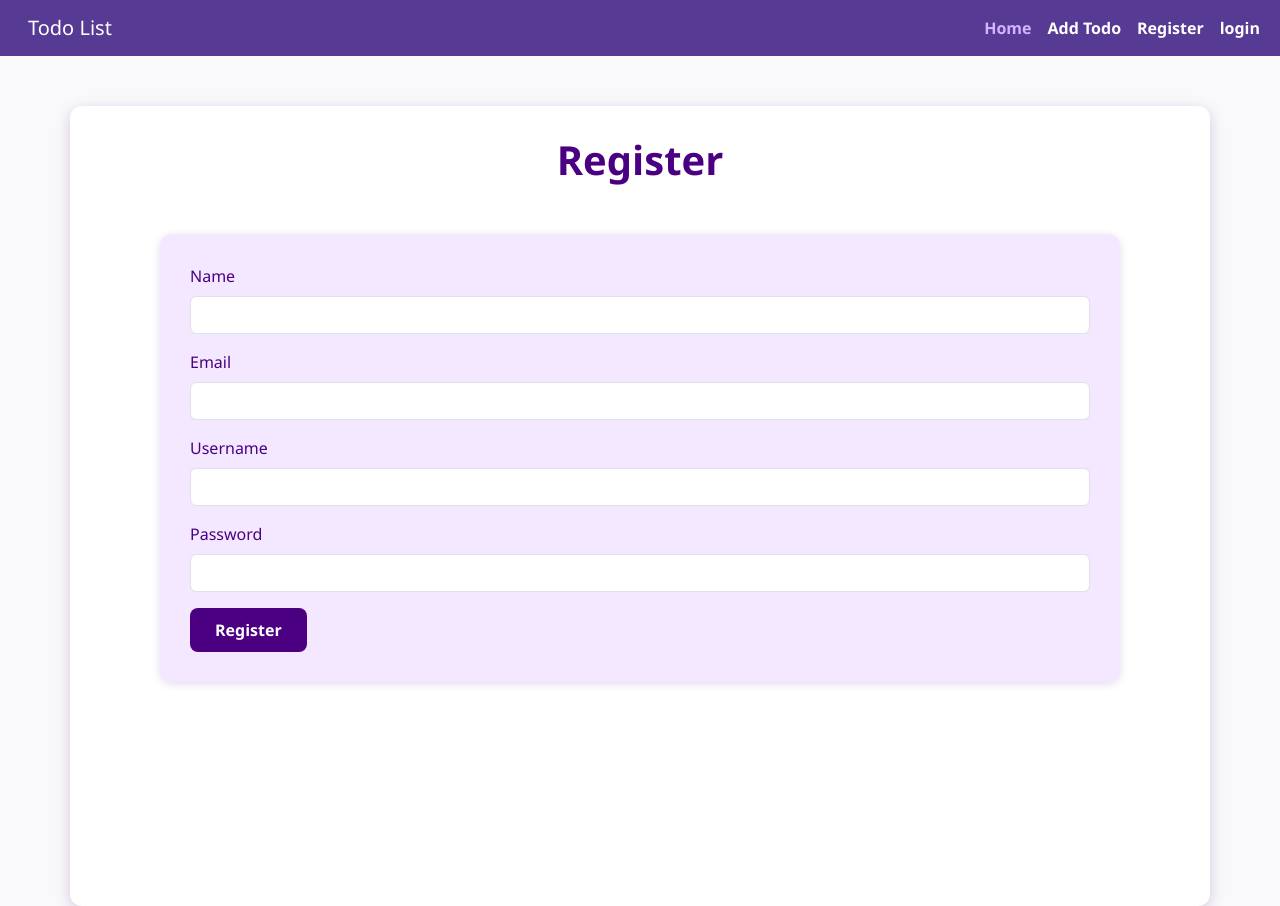
After one commit to Shahnazaqsa/Todo-list, a Flask app: page /register in a window 1280 px wide. The commit adds this page. Run offline with Flask 3, Linux system fonts and the light colour scheme.

Commit message:
Updated Project

```diff
--- a/app.py
+++ b/app.py
@@ -1,8 +1,10 @@
-from flask import Flask, render_template, request, redirect, flash
+from flask import Flask, render_template, request, redirect, flash, session
 from flask_sqlalchemy import SQLAlchemy
 import math
 import json
 import pymysql
+from werkzeug.security import generate_password_hash , check_password_hash
+from flask_login import UserMixin, LoginManager, login_required , login_user , logout_user , current_user
 
 
 with open("main.json", "r") as c:
@@ -17,17 +19,46 @@ db = SQLAlchemy(app)
 
 from flask import jsonify
 
+class Users(db.Model , UserMixin):
+    id = db.Column(db.Integer, primary_key=True)
+    name = db.Column(db.String(160), nullable=False)
+    email = db.Column(db.String(200), default=False)
+    username = db.Column(db.String(160), nullable=False , unique = True)
+    password = db.Column(db.String(200), nullable = False)
+
+
 class Todo(db.Model):
     sno = db.Column(db.Integer, primary_key=True)
     title = db.Column(db.String(160), nullable=False)
     desc = db.Column(db.String(160), nullable=False)
     done = db.Column(db.Boolean, default=False)
 
+    user_id = db.Column(db.Integer, db.ForeignKey('users.id'))  # link to Users
+
+    user = db.relationship('Users', backref='todos')
+
+# initialize Login manager
+
+login_manager = LoginManager()
+login_manager.init_app(app)
+login_manager.login_view = 'login'
+
+# load user by id
+
+@login_manager.user_loader
+def load_user(user_id):
+    return Users.query.get(int(user_id))
+
 
 @app.route("/")
 def home():
+    return render_template("index.html")
 
-    todo_list = Todo.query.filter_by().all()
+@app.route("/dash")
+@login_required
+def dash():
+
+    todo_list = Todo.query.filter_by(user_id=current_user.id).all()
     last = math.ceil(len(todo_list) / int(paras["no_of_todos"]))
 
     page = request.args.get("page")
@@ -53,37 +84,120 @@ def home():
         prev = "/?page=" + str(page - 1)
 
     return render_template(
-        "index.html", paras=paras, todo_list=todo_list, prev=prev, next=next
+        "dash.html", paras=paras, todo_list=todo_list, prev=prev, next=next
     )
 
-
-@app.route("/add", methods=["GET", "POST"])
-def add_todo():
+@app.route("/register", methods = ["GET", "POST"])
+def register():
     if request.method == "POST":
-        title = request.form.get("title")
-        desc = request.form.get("desc")
-        entry = Todo(title=title, desc=desc)
-        db.session.add(entry)
-        db.session.commit()
-        flash(
-            """<div class="alert alert-success alert-dismissible fade show" role="alert">
-                <strong>Successfully added!</strong> Your task is successfully added to the list.
+        name = request.form.get("name")
+        email = request.form.get("email")
+        username = request.form.get("username")
+        new_password = request.form.get("password")
+        password = generate_password_hash(new_password)
+        existing_user = Users.query.filter_by(username = username).first()
+        if existing_user:
+             flash(
+            """<div class="alert alert-danger alert-dismissible fade show" role="alert">
+                <strong>Already Exist</strong> This Username is already exist. Try another!
                 <button type="button" class="btn-close" data-bs-dismiss="alert" aria-label="Close"></button>
                 </div>""",
             "html",
         )
+             return redirect("/register")
+        else:
+            user = Users(name = name , email = email , username = username , password = password)
+            db.session.add(user)
+            db.session.commit()
+            flash(
+                """<div class="alert alert-success alert-dismissible fade show" role="alert">
+                    <strong>Successfully Registered!</strong> Registration Complete
+                    <button type="button" class="btn-close" data-bs-dismiss="alert" aria-label="Close"></button>
+                    </div>""",
+                "html",
+            )
+            return redirect("/login")
+    return render_template("register.html")
+
+@app.route("/login", methods = ["GET", "POST"])
+def login():
+    if request.method == "POST":
+        username = request.form.get('username')
+        password = request.form.get('password')
+
+        user = Users.query.filter_by(username = username).first()
+
+        if user and check_password_hash(user.password, password):
+            login_user(user)
+            session["user_id"] = user.id
+            session["username"]= user.username
+
+            flash(
+                """<div class="alert alert-success alert-dismissible fade show" role="alert">
+                    <strong>Login Successfully!</strong>
+                    <button type="button" class="btn-close" data-bs-dismiss="alert" aria-label="Close"></button>
+                    </div>""",
+                "html",
+            )
+            return redirect("/dash")
+
+        else:
+            flash(
+                """<div class="alert alert-danger alert-dismissible fade show" role="alert">
+                    <strong>Invalid Username or Password!</strong> Try Again
+                    <button type="button" class="btn-close" data-bs-dismiss="alert" aria-label="Close"></button>
+                    </div>""",
+                "html",
+            )
+            return redirect("/login")
+    return render_template("login.html")
+
+@app.route("/add", methods=["GET", "POST"])
+@login_required
+def add_todo():
+    if "user_id" not in session:
+        flash(
+                """<div class="alert alert-warning alert-dismissible fade show" role="alert">
+                    <strong>Please Login to Add Todos</strong>
+                    <button type="button" class="btn-close" data-bs-dismiss="alert" aria-label="Close"></button>
+                    </div>""",
+                "html",
+            )
+        return redirect("/login")
+    if request.method == "POST":
+        title = request.form.get("title")
+        desc = request.form.get("desc")
+
+        todo = Todo(title = title , desc = desc , user_id = session['user_id'])
+        db.session.add(todo)
+        db.session.commit()
+
+        flash("""<div class="alert alert-warning alert-dismissible fade show" role="alert">
+                    <strong>Todo Added Successfully</strong>
+                    <button type="button" class="btn-close" data-bs-dismiss="alert" aria-label="Close"></button>
+                    </div>""",
+                "html",)
+        return redirect("/dash")
+
 
     return render_template("add.html")
 
 
 @app.route("/delete/<string:sno>", methods=["GET", "POST"])
+@login_required
 def delete(sno):
     todo_list = Todo.query.filter_by(sno=sno).first()
     db.session.delete(todo_list)
     db.session.commit()
-    return redirect("/")
+    flash("""<div class="alert alert-warning alert-dismissible fade show" role="alert">
+                    <strong>Task Deleted</strong>
+                    <button type="button" class="btn-close" data-bs-dismiss="alert" aria-label="Close"></button>
+                    </div>""",
+                "html",)
+    return redirect("/dash")
 
 @app.route("/toggle_done/<string:sno>", methods=["POST"])
+@login_required
 def toggle_done(sno):
     todo = Todo.query.filter_by(sno=sno).first()
     if todo:
@@ -93,4 +207,14 @@ def toggle_done(sno):
     return jsonify({"success": False}), 404
 
 
+@app.route("/logout")
+def logout():
+    logout_user()
+    flash("""<div class="alert alert-warning alert-dismissible fade show" role="alert">
+                    <strong>Logout</strong>
+                    <button type="button" class="btn-close" data-bs-dismiss="alert" aria-label="Close"></button>
+                    </div>""",
+                "html",)
+    return redirect("/login")
+
 app.run(debug=True)
--- a/requirements.txt
+++ b/requirements.txt
@@ -2,6 +2,7 @@ blinker==1.9.0
 click==8.1.8
 colorama==0.4.6
 Flask==3.1.0
+Flask-Login==0.6.3
 Flask-SQLAlchemy==3.1.1
 greenlet==3.2.1
 itsdangerous==2.2.0
--- a/static/css/style.css
+++ b/static/css/style.css
@@ -19,6 +19,8 @@ body {
     padding: 30px;
     box-shadow: 0 4px 15px rgba(75, 0, 130, 0.2);
 }
+
+
 
 h1.text-purple {
     color: #4b0082;
@@ -50,7 +52,7 @@ h1.text-purple {
 }
 
 .btn-purple {
-    background-color: #6a4baf;
+    background-color:  #4b0082;
     color: white;
     border: none;
     padding: 10px 25px;
@@ -61,7 +63,7 @@ h1.text-purple {
 }
 
 .btn-purple:hover {
-    background-color: #4b0082;
+    background-color: #6a4baf;;
     color: white;
 }
 
@@ -106,7 +108,7 @@ button:hover {
     border-radius: 12px;
     color: #4b0082;
     margin: 50px 60px;
-    height: 52vh;
+    height: 100%;
     text-align: left;
     box-shadow: 0 2px 8px rgba(75, 0, 130, 0.15);
 }
@@ -168,7 +170,7 @@ a:hover {
 
 /* Navbar styles */
 .navbar.bg-purple {
-    background-color: #6a4baf !important;
+    background-color: #573a94 !important;
 }
 
 .navbar-dark .navbar-nav .nav-link {
@@ -190,3 +192,12 @@ a:hover {
     opacity: 0.7;
     transition: all 0.3s ease;
 }
+
+#typed {
+  font-weight: bold;
+  font-size: 1.5rem;
+}
+
+.text-purple {
+  color: #6f42c1; /* Bootstrap's purple */
+}
--- a/static/js/script.js
+++ b/static/js/script.js
@@ -41,3 +41,15 @@ document.addEventListener('DOMContentLoaded', () => {
     });
   });
 });
+
+
+  var typed = new Typed("#typed", {
+    strings: [
+      "Plan your day with focus",
+      "Track your todos like a pro",
+      "Stay organized, stay sharp"
+    ],
+    typeSpeed: 50,
+    backSpeed: 30,
+    loop: true
+  });
--- /dev/null
+++ b/templates/base.html
@@ -0,0 +1,87 @@
+<!DOCTYPE html>
+<html lang="en">
+  <head>
+    <meta charset="UTF-8" />
+    <meta name="viewport" content="width=device-width, initial-scale=1.0" />
+    <title>Todo List</title>
+    <link
+      rel="stylesheet"
+      href="https://cdnjs.cloudflare.com/ajax/libs/font-awesome/5.15.3/css/all.min.css"
+    />
+    <link
+      rel="stylesheet"
+      href="https://cdn.jsdelivr.net/npm/bootstrap@5.3.1/dist/css/bootstrap.min.css"
+    />
+    <link
+      rel="stylesheet"
+      href="{{url_for('static',filename ='css/style.css')}}"
+    />
+  </head>
+
+  <body>
+    <!-- Navbar -->
+    <nav class="navbar navbar-expand-lg navbar-dark bg-purple">
+      <div class="container-fluid">
+        <a class="navbar-brand" href="/">Todo List</a>
+        <button
+          class="navbar-toggler"
+          type="button"
+          data-bs-toggle="collapse"
+          data-bs-target="#navbarNav"
+          aria-controls="navbarNav"
+          aria-expanded="false"
+          aria-label="Toggle navigation"
+        >
+          <span class="navbar-toggler-icon"></span>
+        </button>
+        <div class="collapse navbar-collapse" id="navbarNav">
+          <ul class="navbar-nav ms-auto">
+            <li class="nav-item">
+              <a class="nav-link active" aria-current="page" href="/">Home</a>
+            </li>
+            <li class="nav-item">
+              <a class="nav-link" href="/add">Add Todo</a>
+            </li>
+            <li class="nav-item">
+              <a class="nav-link" href="/register">Register</a>
+            </li>
+            <li class="nav-item">
+              <a class="nav-link" href="/login">login</a>
+            </li>
+            {%if current_user.is_authenticated%}
+            <li class="nav-item">
+              <a class="nav-link" href="/dash">Dashboared</a>
+            </li>
+            <li class="nav-item">
+              <a class="nav-link" href="/logout">Logout</a>
+            </li>
+            {%endif%}
+          </ul>
+        </div>
+      </div>
+    </nav>
+    <div class="container">
+  {% with messages = get_flashed_messages(with_categories=true) %} {% if
+  messages %} {% for category, message in messages %} {% if category == 'html'
+  %} {{ message | safe }} {% else %}
+  <div
+    class="alert alert-{{ category }} alert-dismissible fade show"
+    role="alert"
+  >
+    {{ message }}
+    <button
+      type="button"
+      class="btn-close"
+      data-bs-dismiss="alert"
+      aria-label="Close"
+    ></button>
+  </div>
+  {% endif %} {% endfor %} {% endif %} {% endwith %}
+    {%block body%}{%endblock%}
+<!-- Typed.js CDN -->
+   <script src="https://cdn.jsdelivr.net/npm/typed.js@2.0.12"></script>
+
+    <script src="https://cdn.jsdelivr.net/npm/bootstrap@5.3.3/dist/js/bootstrap.bundle.min.js"></script>
+    <script src="{{ url_for('static', filename='js/script.js') }}"></script>
+  </body>
+</html>
--- /dev/null
+++ b/templates/register.html
@@ -0,0 +1,49 @@
+{% extends "base.html" %}{%block body%}
+  <h1 class="text-purple">Register</h1>
+  <div class="add-box">
+    <form action="/register" method="post">
+      <div class="mb-3">
+        <label for="name" class="form-label">Name</label>
+        <input
+          type="text"
+          class="form-control"
+          id="name"
+          name="name"
+          required
+        />
+      </div>
+      <div class="mb-3">
+        <label for="email" class="form-label">Email</label>
+        <input
+          type="email"
+          class="form-control"
+          id="email"
+          name="email"
+          required
+        />
+      </div>
+      <div class="mb-3">
+        <label for="username" class="form-label">Username</label>
+        <input
+          type="text"
+          class="form-control"
+          id="username"
+          name="username"
+          required
+        />
+      </div>
+       <div class="mb-3">
+        <label for="password" class="form-label">Password</label>
+        <input
+          type="password"
+          class="form-control"
+          id="password"
+          name="password"
+          required
+        />
+      </div>
+      <button type="submit" class="btn btn-purple">Register</button>
+    </form>
+  </div>
+</div>
+{%endblock%}
```
Also changed, not shown: templates/add.html (+6 -74 lines), templates/dash.html (added, +38 -0 lines), templates/index.html (+24 -99 lines), templates/login.html (added, +29 -0 lines), static/media/home.png (added).
